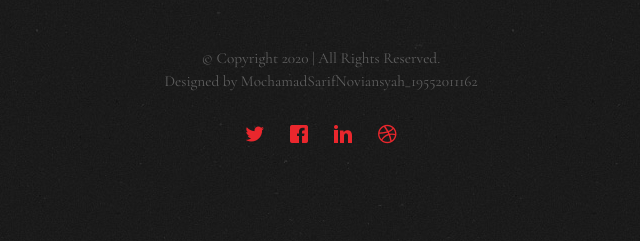
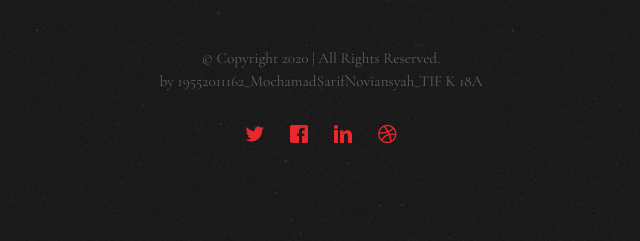
Before and after one commit to sarifnovian/4teencoffee, a plain HTML site: page about.html in a window 1280 px wide. Shown: the part 3585-3826 px from the top of the page, 319-959 px from the left. Drawn offline with nearby package versions, Linux system fonts and the light colour scheme; files whose address does not match are found by name.

Commit message:
Add files via upload

```diff
--- a/about.html
+++ b/about.html
@@ -236,7 +236,7 @@
 				<div class="col-md-12 text-center">
 					<p>
 						<small class="block">&copy; Copyright 2020 | All Rights Reserved.</small>
-						<small class="block">Designed by MochamadSarifNoviansyah_19552011162</small>
+						<small class="block">by 19552011162_MochamadSarifNoviansyah_TIF K 18A</small>
 					</p>
 					<p>
 						<ul class="fh5co-social-icons">
```
Also changed, not shown: contact.html (+1 -1 lines), event.html (+1 -1 lines), gallery.html (+1 -1 lines), index.html (+1 -1 lines), menu.html (+1 -1 lines), reservation.html (+1 -1 lines).
